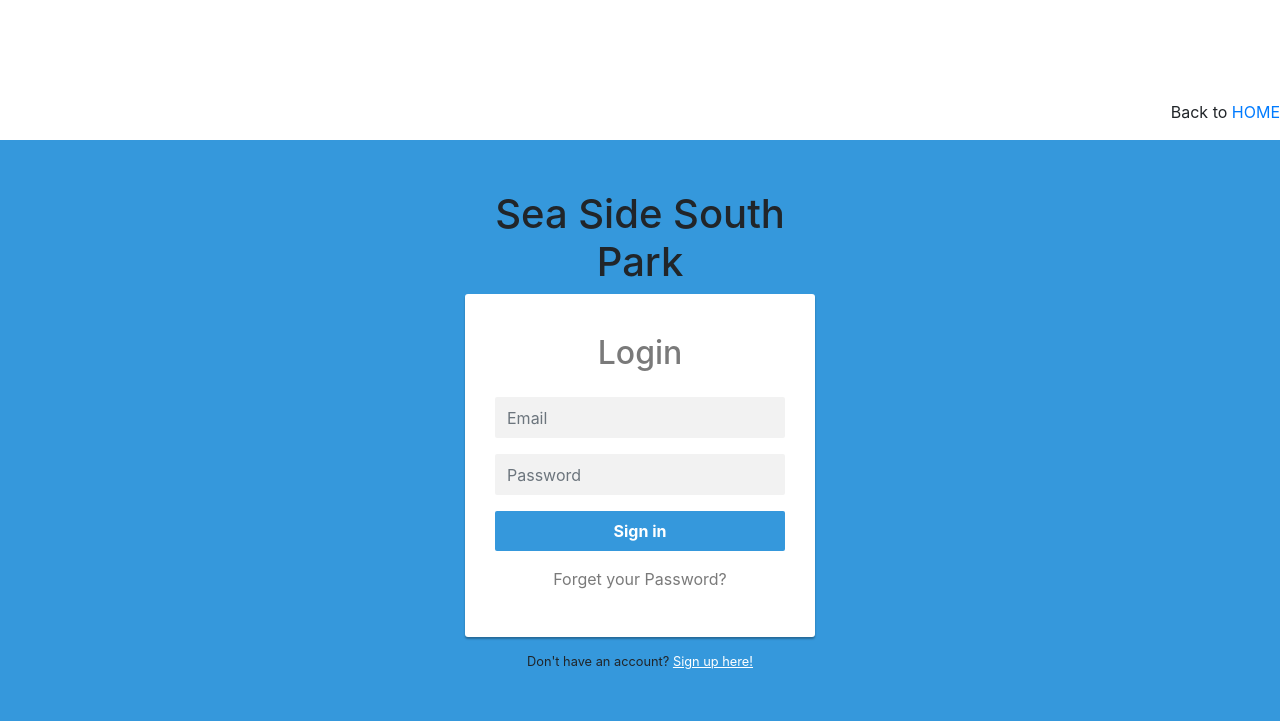
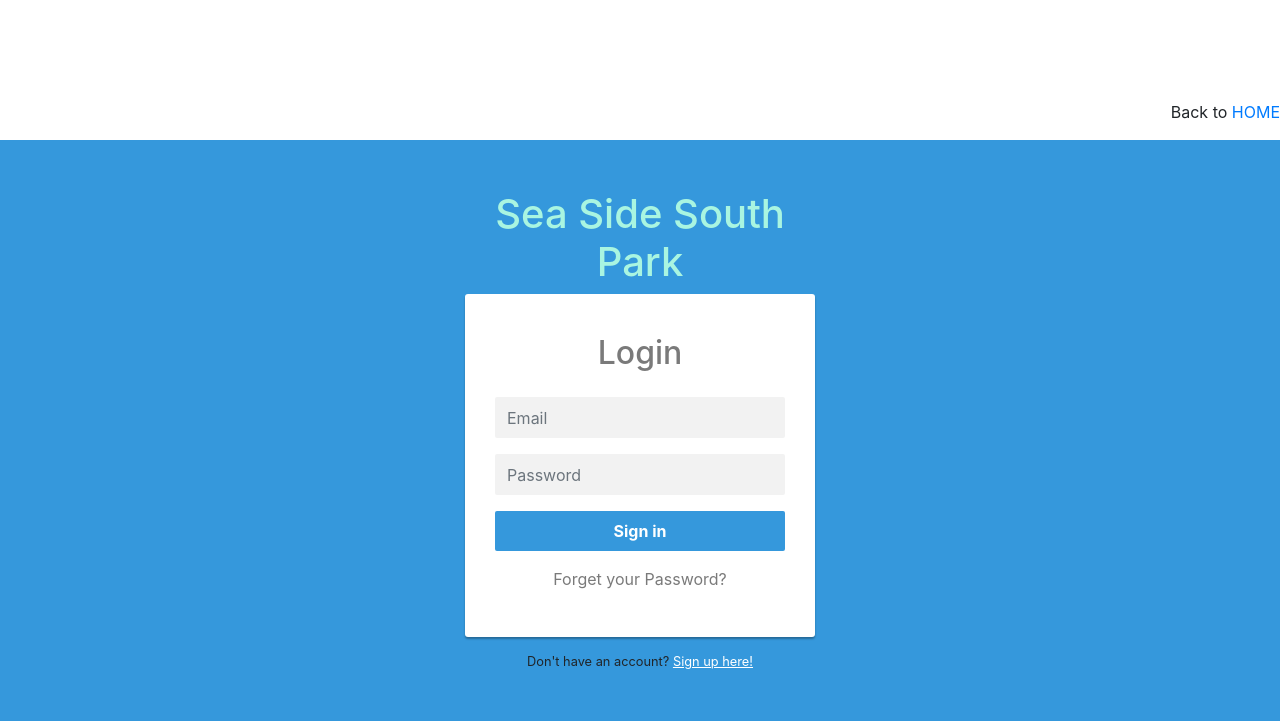
Before and after one commit to wmbs99weearsinghe/SE-102.3-Web-Application-Development-Group-Assignment-Final, a PHP site: page /login.php in a window 1280 px wide. Shown: the top 721 px of the page. Run offline with PHP 8.4, Linux system fonts and the light colour scheme.

Commit message:
Update login.php
Name font updated

```diff
--- a/login.php
+++ b/login.php
@@ -103,6 +103,10 @@ if( isset($_POST['btnlogin'])){
       text-decoration: underline;
     }
 
+    #hotel_name{
+      color: #A9F5E1;
+    }
+
 
   </style>
 
@@ -134,7 +138,7 @@ if( isset($_POST['btnlogin'])){
   <div style="background-color: #3598dc; ">
    <div style="height: 20px;"></div>
    <div class="login-form">
-    <h1>Sea Side South Park</h1>
+    <h1 id="hotel_name">Sea Side South Park</h1>
     <form action=" " method="post" class="needs-validation" novalidate>
       <h2 class="text-center">Login</h2>
 
```
